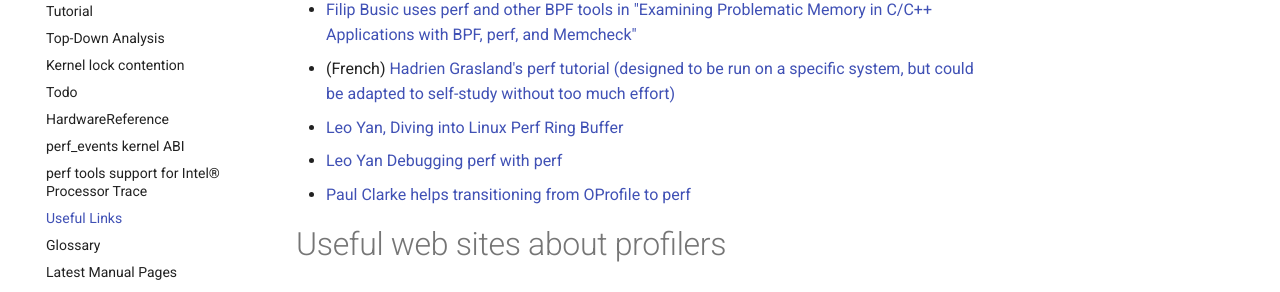
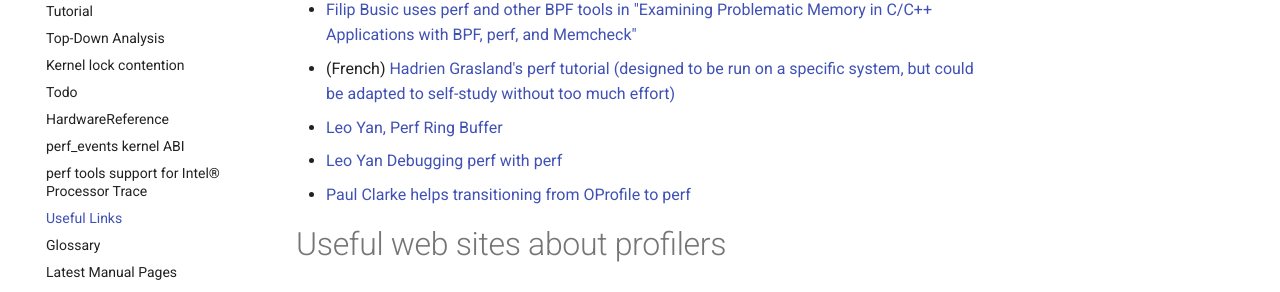
Before and after one commit to perfwiki/main, an MkDocs documentation site: the page built from docs/useful-links.md, in a window 1280 px wide and 900 px high, scrolled down 505 px. Shown: the part 142-434 px from the top of the window. Built offline with MkDocs 1.6.1 and Material for MkDocs 9.7.7, drawn with Linux system fonts in a browser that asks for light colours; comment, search, counter and statistics services are not loaded.

```diff
--- a/docs/useful-links.md
+++ b/docs/useful-links.md
@@ -5,15 +5,15 @@
 - [Franck Pachot's not so basic perf top tutorial "Linux perf-top basics: understand the %"](https://www.dbi-services.com/blog/linux-perf-top-basics-understand-the/)
 - [Frank Pachot help going from 'time' to 'perf stat' while analysing database performance on "Should CPU-intensive logic be done in the DB or in application server?"](https://www.dbi-services.com/blog/should-cpu-intensive-logic-be-done-in-the-db-or-in-application-server/)
 - [Ankur Arora uses perf and pahole to investigate "Syscall latency... and some uses of speculative execution"](https://blogs.oracle.com/linux/post/syscall-latency)
-- [Leo Yan on supporting 'perf c2c' on Armv8.2 "Using the Arm Statistical Profiling Extension to detect false cache-line sharing"](https://www.linaro.org/blog/using-the-arm-statistical-profiling-extension-to-detect-false-cache-line-sharing/)
+- [Leo Yan on supporting 'perf c2c' on Armv8.2 "Using the Arm Statistical Profiling Extension to detect false cache-line sharing"](https://old.linaro.org/blog/using-the-arm-statistical-profiling-extension-to-detect-false-cache-line-sharing/)
 - [Mark Dawson, Jr. uses 'perf diff' on "5-level vs 4-level Page Tables: Does It Matter?"](https://www.jabperf.com/5-level-vs-4-level-page-tables-does-it-matter/)
 - [Joe Mario's original 2016 article about 'perf c2c' "C2C - False Sharing Detection in Linux Perf"](https://joemario.github.io/blog/2016/09/01/c2c-blog/)
 - [Paul Clarke reimplements AIX's 'curt' command using perf python scripting support, detailing the whole process on "How to analyze your system with perf and Python"](https://opensource.com/article/18/7/fun-perf-and-python)
 - [Viacheslav Biriukov mentions using perf to get more info about page cache activity in the "Advanced tools" section in his "SRE deep dive into Linux Page Cache" series of articles](https://biriukov.dev/docs/page-cache/0-linux-page-cache-for-sre/)
 - [Filip Busic uses perf and other BPF tools in "Examining Problematic Memory in C/C++ Applications with BPF, perf, and Memcheck"](https://doordash.engineering/2021/04/01/examining-problematic-memory-with-bpf-perf-and-memcheck/)
 - (French) [Hadrien Grasland's perf tutorial (designed to be run on a specific system, but could be adapted to self-study without too much effort)](https://grasland.pages.in2p3.fr/tp-perf/html/)
-- [Leo Yan, Diving into Linux Perf Ring Buffer](print/Diving_into_Linux_Perf_Ring_Buffer.pdf)
-- [Leo Yan Debugging perf with perf](print/how_to_use_perf_to_debug_perf/how_to_use_perf_to_debug_perf.pdf)
+- [Leo Yan, Perf Ring Buffer](https://git.kernel.org/pub/scm/linux/kernel/git/torvalds/linux.git/tree/Documentation/userspace-api/perf_ring_buffer.rst)
+- [Leo Yan Debugging perf with perf](print/how_to_use_perf_to_debug_perf.pdf)
 - [Paul Clarke helps transitioning from OProfile to perf](https://developer.ibm.com/tutorials/migrate-from-oprofile-to-perf/)
 
 # Useful web sites about profilers
```
